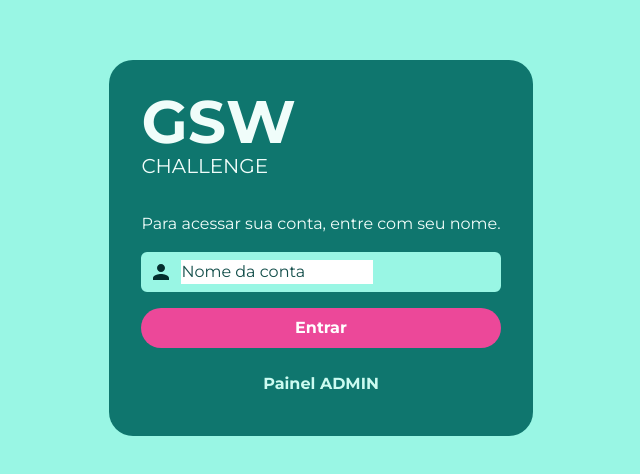
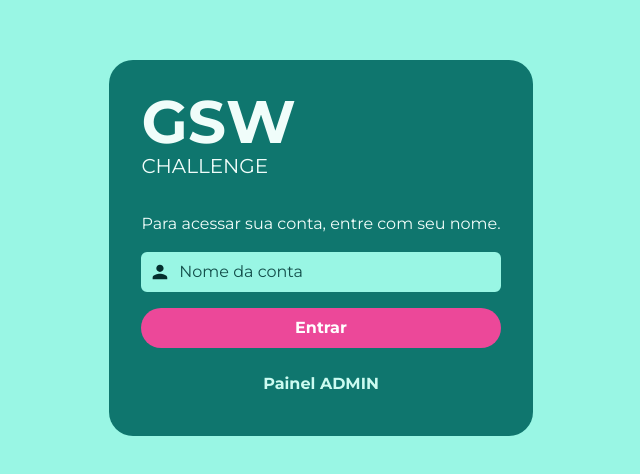
Before and after one commit to johnvilela/gsw-challenge, a Next.js app in the folder client/: page / in a window 1280 px wide. Shown: the part 144-618 px from the top of the page, without its empty margins (319-959 px from the left). Built offline with nearby package versions, Linux system fonts and the light colour scheme.

Commit message:
feat(client): improving inputs css

```diff
--- a/client/src/app/globals.css
+++ b/client/src/app/globals.css
@@ -1,3 +1,7 @@
 @tailwind base;
 @tailwind components;
 @tailwind utilities;
+
+input {
+  @apply bg-transparent border-none outline-none w-full;
+}
```
